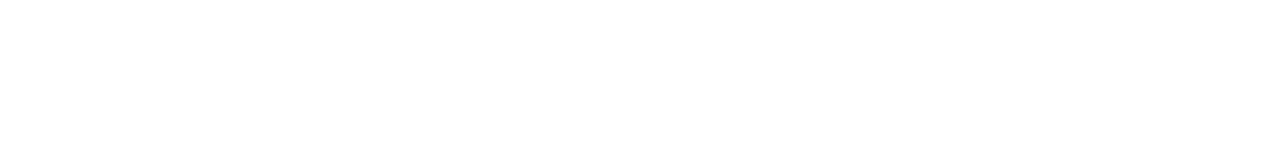
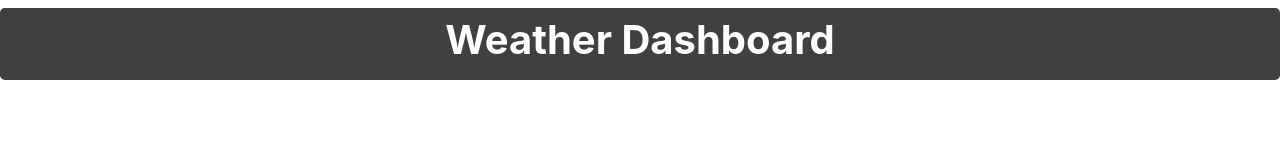
Before and after one commit to Asimone13/WeatherDashboard, a plain HTML site: page index.html in a window 1280 px wide. Drawn offline with nearby package versions, Linux system fonts and the light colour scheme.

Commit message:
added jumbotron

```diff
--- a/index.html
+++ b/index.html
@@ -9,3 +9,7 @@
     <link rel="stylesheet" href="https://maxcdn.bootstrapcdn.com/font-awesome/4.5.0/css/font-awesome.min.css">
     <link rel="stylesheet" href="./assets/style.css">
 </head>
+<body>
+    <div class="jumbotron container-fluid mt-2 text-center p-2" style="background-color:#404040 ;color: white;">
+        <h1> <strong>Weather Dashboard</strong></h1>
+    </div>
```
